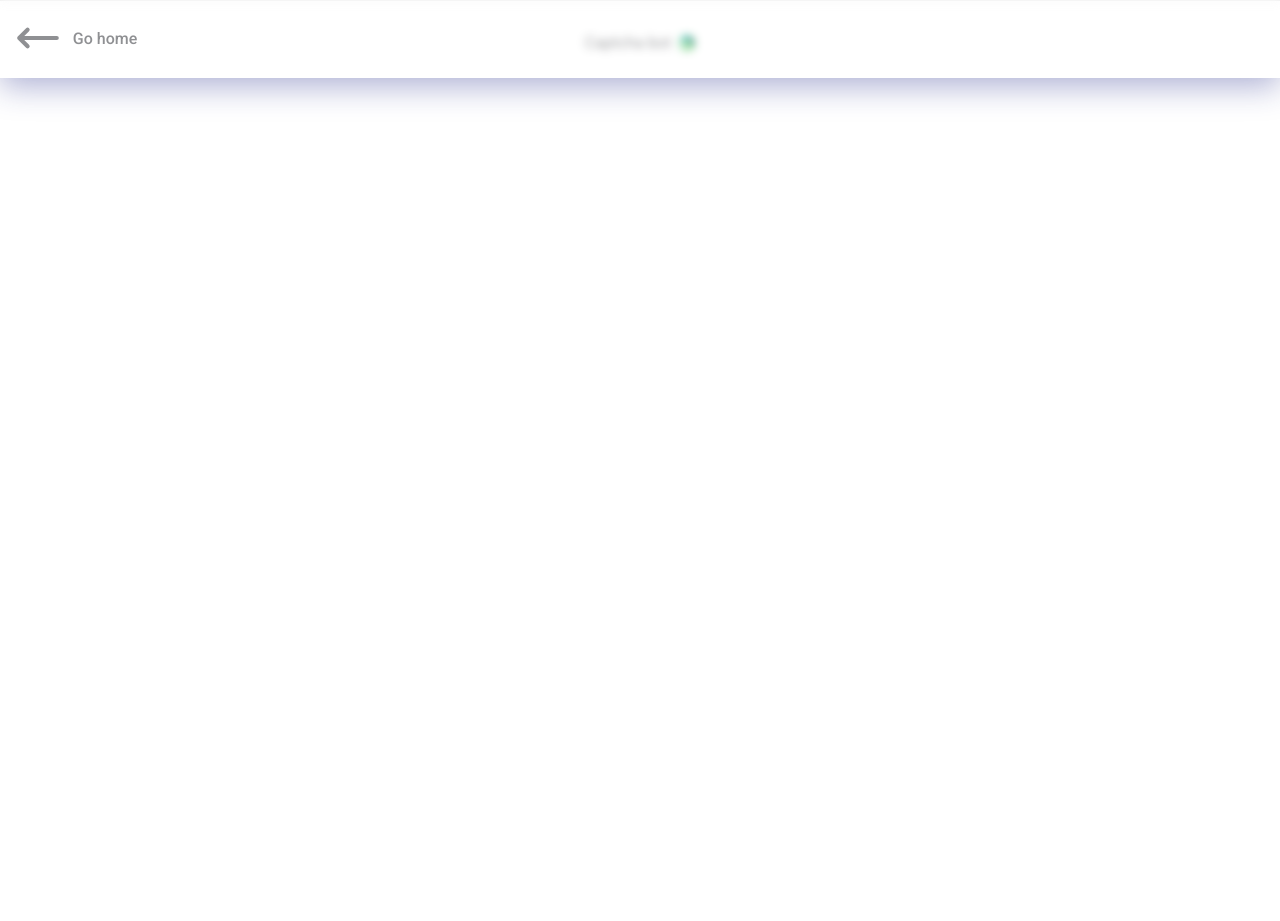
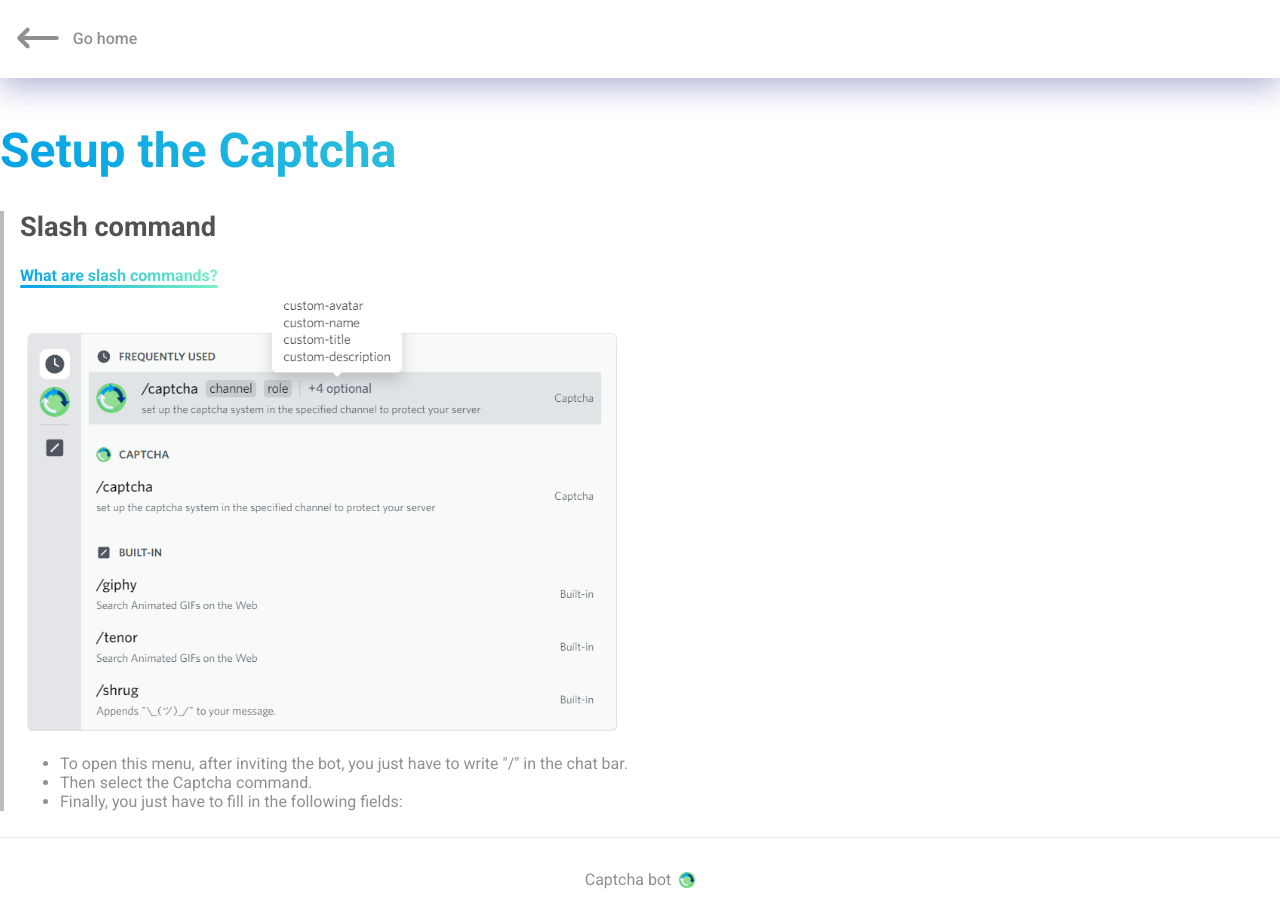
Before and after one commit to Marchand-Nicolas/discord-captcha-web, a Next.js app: page /docs in a window 1280 px wide. Before the commit the page ends 800 px from the top, so only its background shows below. Built offline with nearby package versions, Linux system fonts and the light colour scheme.

Commit message:
begining of the docs

```diff
--- a/pages/docs.js
+++ b/pages/docs.js
@@ -1,4 +1,4 @@
-import styles from '../styles/Home.module.css'
+import styles from '../styles/Docs.module.css'
 import Footer from '../components/Footer'
 import Header from '../components/Header'
 import Image from 'next/image'
@@ -8,7 +8,23 @@ export default function Home() {
     return (
         <>
         <Header />
-
+            <div className={styles.page}>
+                <h1 className={styles.title}>Setup the Captcha</h1>
+                <section className={styles.section}>
+                    <h2 className={styles.subtitle}>Slash command</h2>
+                    <a className={styles.link} href="https://support.discord.com/hc/en-us/articles/1500000368501-Slash-Commands-FAQ#:~:text=WHAT%20ARE%20SLASH%20COMMANDS%3F,to%20use%20your%20favorite%20bot." target="_blank">
+                        What are slash commands?
+                    </a>
+                    <div className={styles.imageContainer}>
+                        <Image src="/docs/slash_command.png" layout="fill" />
+                    </div>
+                    <ul>
+                        <li>To open this menu, after inviting the bot, you just have to write "/" in the chat bar.</li>
+                        <li>Then select the Captcha command.</li>
+                        <li>Finally, you just have to fill in the following fields:</li>
+                    </ul>
+                </section>
+            </div>
         <Footer />
         </>
     )
--- a/pages/index.js
+++ b/pages/index.js
@@ -80,7 +80,7 @@ export default function Home() {
               <p>How to use the bot, more informations about how it works</p>
             </div>
           </Link>
-          <a className={styles.card}>
+          <a href="https://discord.gg/Edb5UUsnTy" className={styles.card}>
             <h2>Support server &rarr;</h2>
             <p>Any questions? A problem? A suggestion? Contact us ❤️</p>
           </a>
--- /dev/null
+++ b/styles/Docs.module.css
@@ -0,0 +1,57 @@
+.page {
+    padding: 90px 60px 10px 0;
+}
+
+.title {
+    background: linear-gradient(37deg, rgb(0,161,232) 0%, rgb(128,244,192) 100%);
+    background-clip: text;
+    -webkit-text-fill-color: transparent;
+    font-size: 3rem;
+}
+
+.subtitle {
+    font-size: 1.7rem;
+    color: rgb(82, 82, 82);
+}
+
+.link {
+    color: rgb(82, 82, 82);
+    background: linear-gradient(37deg, rgb(0,161,232) 0%, rgb(128,244,192) 100%);
+    background-clip: text;
+    -webkit-text-fill-color: transparent;
+    position: relative;
+    font-weight: bold;
+}
+
+.link::before {
+    content: "";
+    position: absolute;
+    top: 100%;
+    width: 100%;
+    left: 0;
+    height: 3px;
+    border-radius: 20px;
+    background: linear-gradient(37deg, rgb(0,161,232) 0%, rgb(128,244,192) 100%);
+}
+
+.section {
+    padding: 0 0 0 20px;
+    position: relative;
+}
+
+.section::before {
+    content: "";
+    position: absolute;
+    top: 0;
+    left: 0;
+    height: 100%;
+    width: 4px;
+    background: rgb(188, 188, 188);
+}
+
+.imageContainer {
+    position: relative;
+    width: 100%;
+    aspect-ratio: 795/601;
+    max-width: 600px;
+}
```
Also changed, not shown: public/docs/slash_command.png (added).
